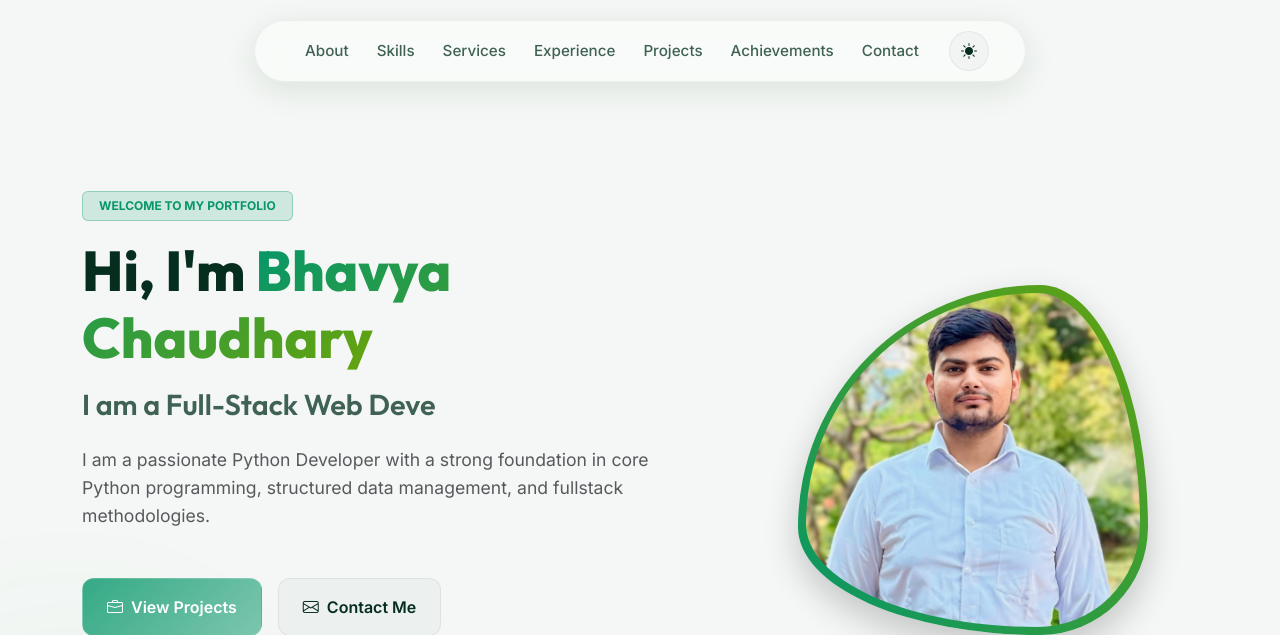
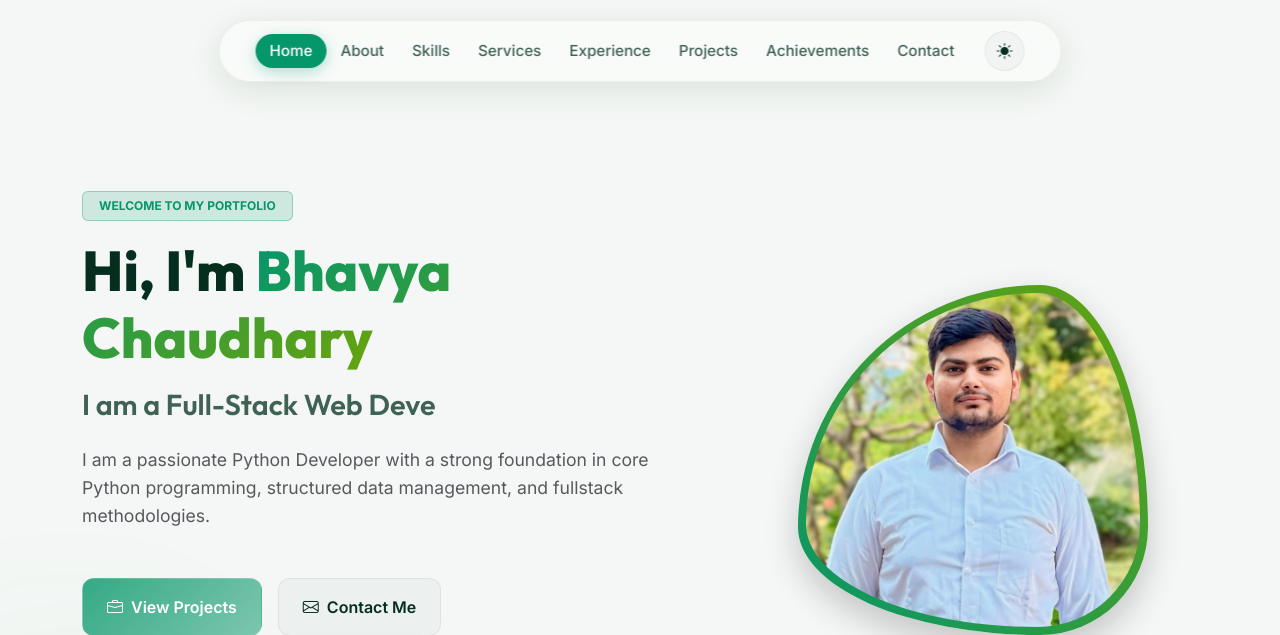
Before and after one commit to bhavya0093/Portfolio, a Django app: page / in a window 1280 px wide; the page is wider, and only the part inside the window is pictured. Shown: the top 635 px of that part. Run offline with Django 5.2, Linux system fonts and the light colour scheme; data comes from the database, SQL or seed files in the repository.

Commit message:
Add Home button to navigation bar

```diff
--- a/myapp/templates/myapp/navbar.html
+++ b/myapp/templates/myapp/navbar.html
@@ -12,6 +12,9 @@
 
             <div class="collapse navbar-collapse" id="navbarNav">
                 <ul class="navbar-nav mx-auto align-items-center">
+                    <li class="nav-item">
+                        <a class="nav-link" href="#hero">Home</a>
+                    </li>
                     <li class="nav-item">
                         <a class="nav-link" href="#about">About</a>
                     </li>
@@ -55,6 +58,7 @@
         </div>
         <div class="overlay-body d-flex flex-column align-items-center justify-content-center">
             <ul class="overlay-nav-list text-center">
+                <li><a href="#hero" class="overlay-nav-link">Home</a></li>
                 <li><a href="#about" class="overlay-nav-link">About</a></li>
                 <li><a href="#skills" class="overlay-nav-link">Skills</a></li>
                 <li><a href="#services" class="overlay-nav-link">Services</a></li>
```
